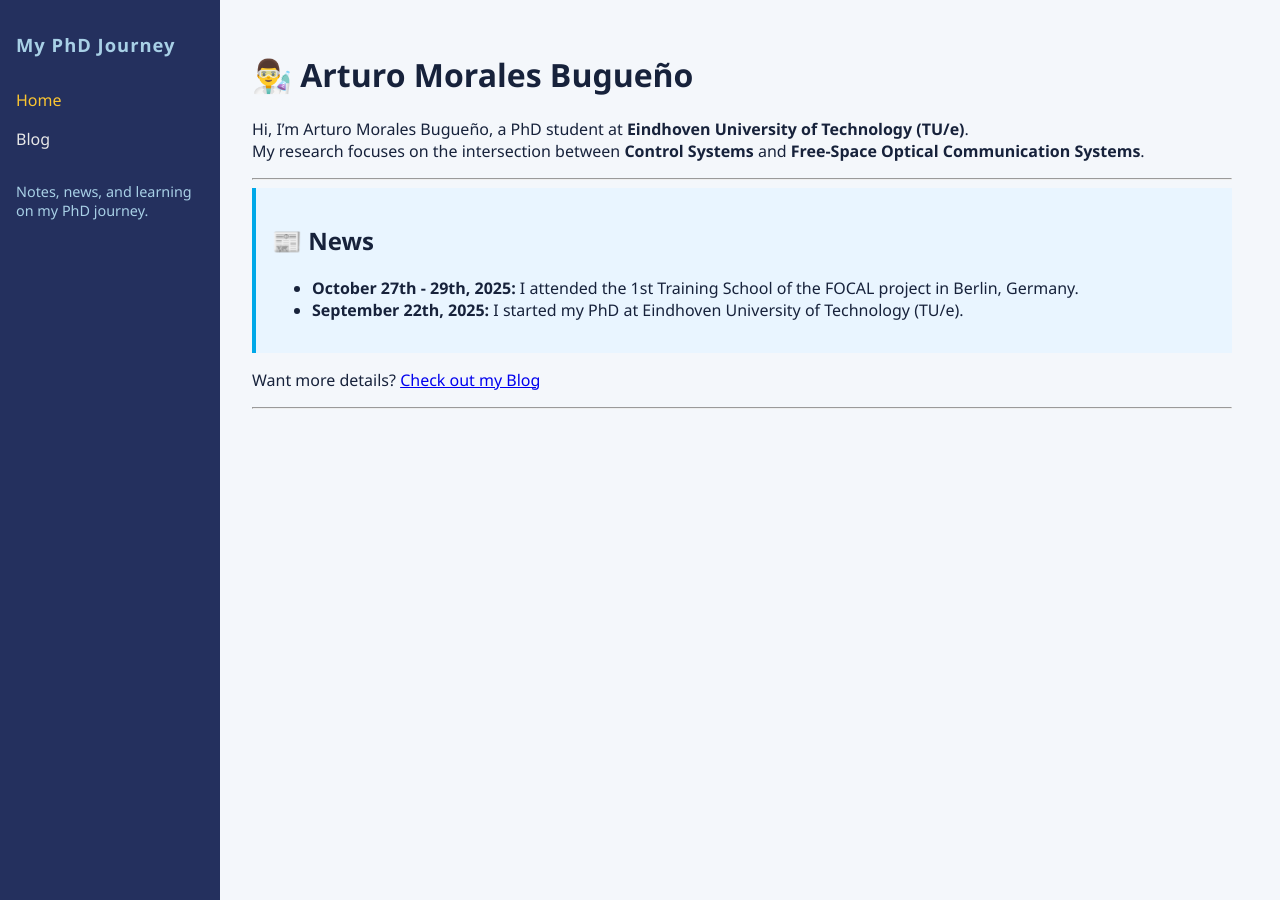
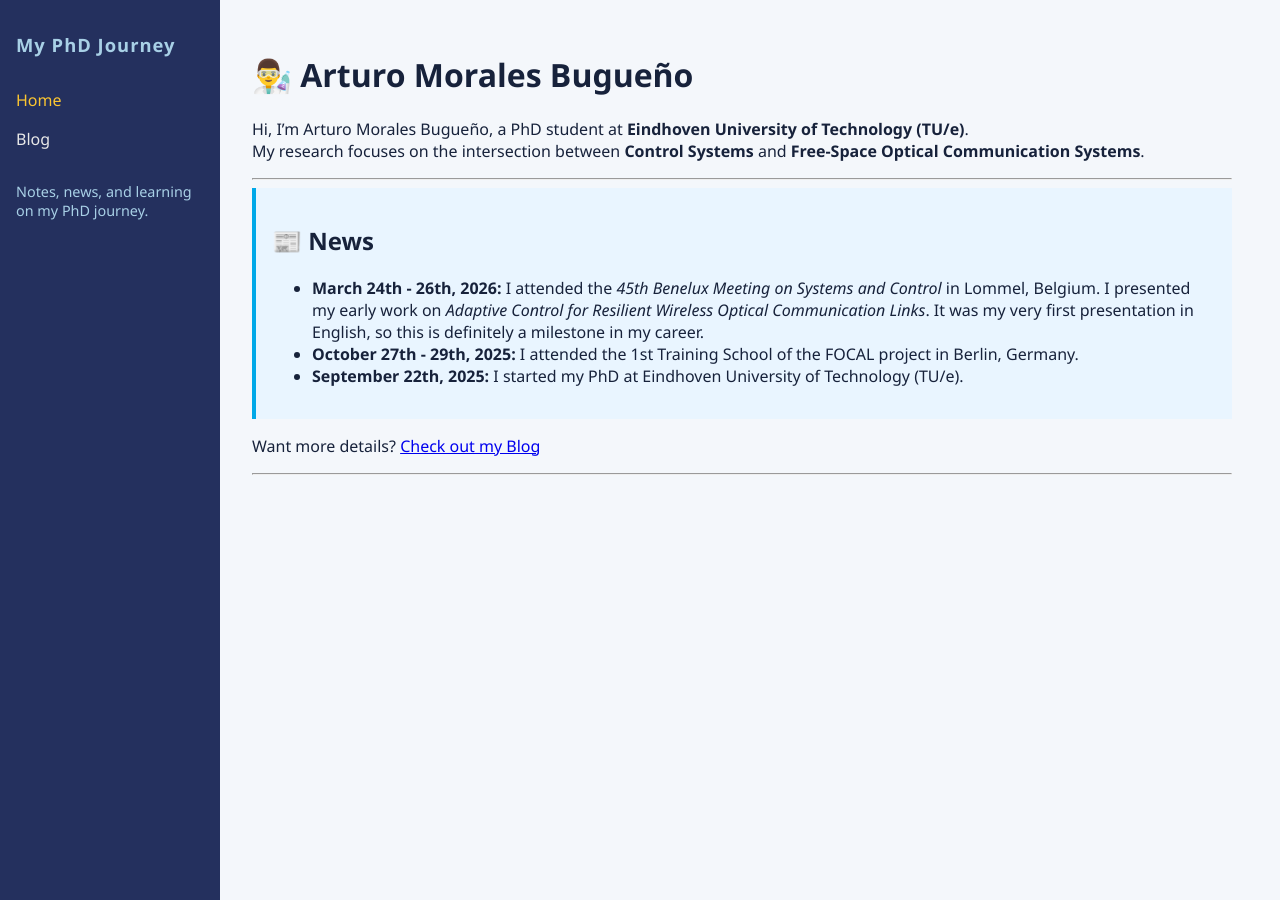
Before and after one commit to arturombug/arturombug.github.io, a Jekyll site: the page built from index.md, in a window 1280 px wide. Built offline with Jekyll 4.4.1, drawn with Linux system fonts in a browser that asks for light colours.

Commit message:
news: march 24-26, 2026

```diff
--- a/index.md
+++ b/index.md
@@ -14,8 +14,9 @@ My research focuses on the intersection between **Control Systems** and **Free-S
 
 ## 📰 News
 
-- <b>October 27th - 29th, 2025:</b> I attended the 1st Training School of the FOCAL project in Berlin, Germany.
-- <b>September 22th, 2025:</b> I started my PhD at Eindhoven University of Technology (TU/e).
+- **March 24th - 26th, 2026:** I attended the *45th Benelux Meeting on Systems and Control* in Lommel, Belgium. I presented my early work on *Adaptive Control for Resilient Wireless Optical Communication Links*. It was my very first presentation in English, so this is definitely a milestone in my career.
+- **October 27th - 29th, 2025:** I attended the 1st Training School of the FOCAL project in Berlin, Germany.
+- **September 22th, 2025:** I started my PhD at Eindhoven University of Technology (TU/e).
 
 </div>
 
```
